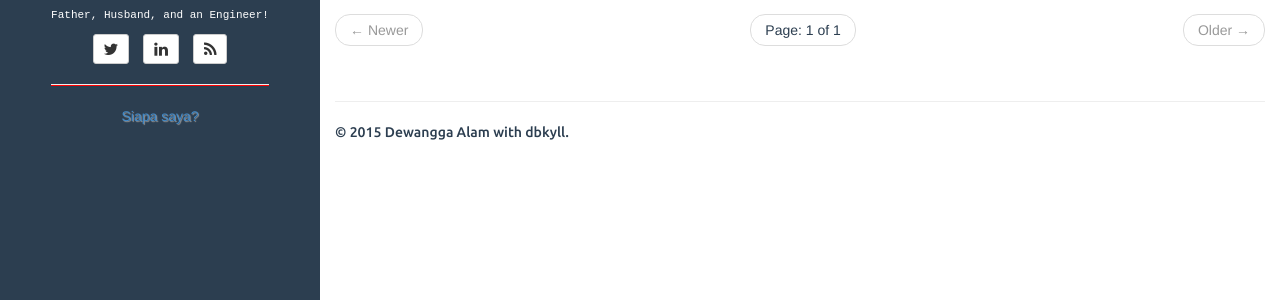
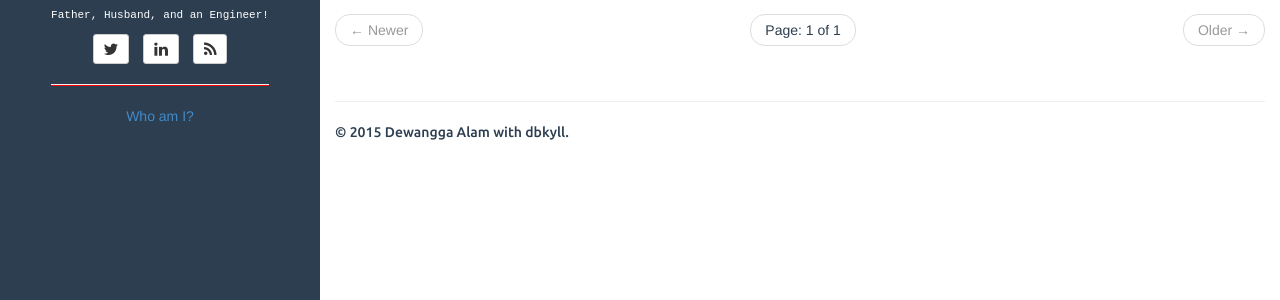
Before and after one commit to draskolnikova/draskolnikova.github.io, a Jekyll site: the page built from index.html, in a window 1280 px wide. Shown: the part 290-590 px from the top of the page. Built offline with Jekyll 4.4.1, drawn with Linux system fonts in a browser that asks for light colours; the list of posts is cut into pages by our own code.

Commit message:
Updating sidebar style

```diff
--- a/_includes/sidebar.html
+++ b/_includes/sidebar.html
@@ -41,7 +41,7 @@
 
 <div class="text-center page-sidebar">
 <hr class="hr-sidebar">
-<a href="{{ site.url }}/about-me">Siapa saya?</a><br>
+<a href="{{ site.url }}/about-me">Who am I?</a><br>
 <br>
 </div>
 <!-- sidebar.html end -->
--- a/assets/css/style.css
+++ b/assets/css/style.css
@@ -86,8 +86,9 @@ article .share .gplus:hover {
 	text-shadow: 1px 1px 1px rgba(150, 150, 150, 1);
 }
 
-.page-sidebar {
+.page-sidebar a:hover a:link a:visited a{
 	text-shadow: 1px 1px 1px rgba(150, 150, 150, 1);
+	text-decoration: none;
 }
 
 .hr-sidebar {
```
